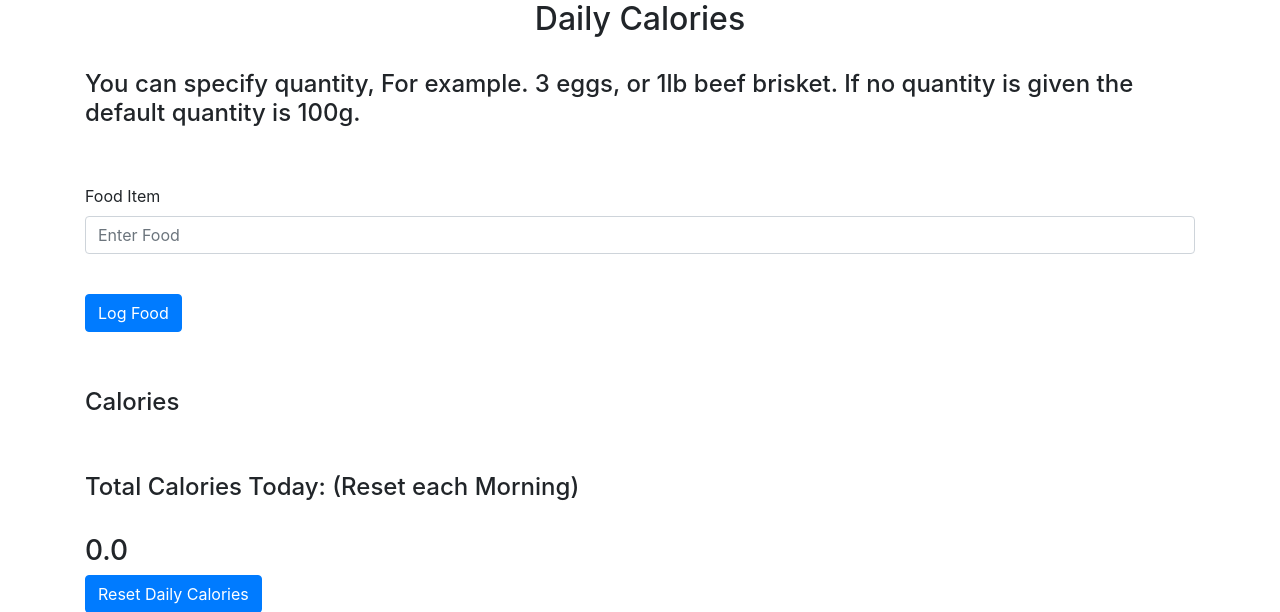
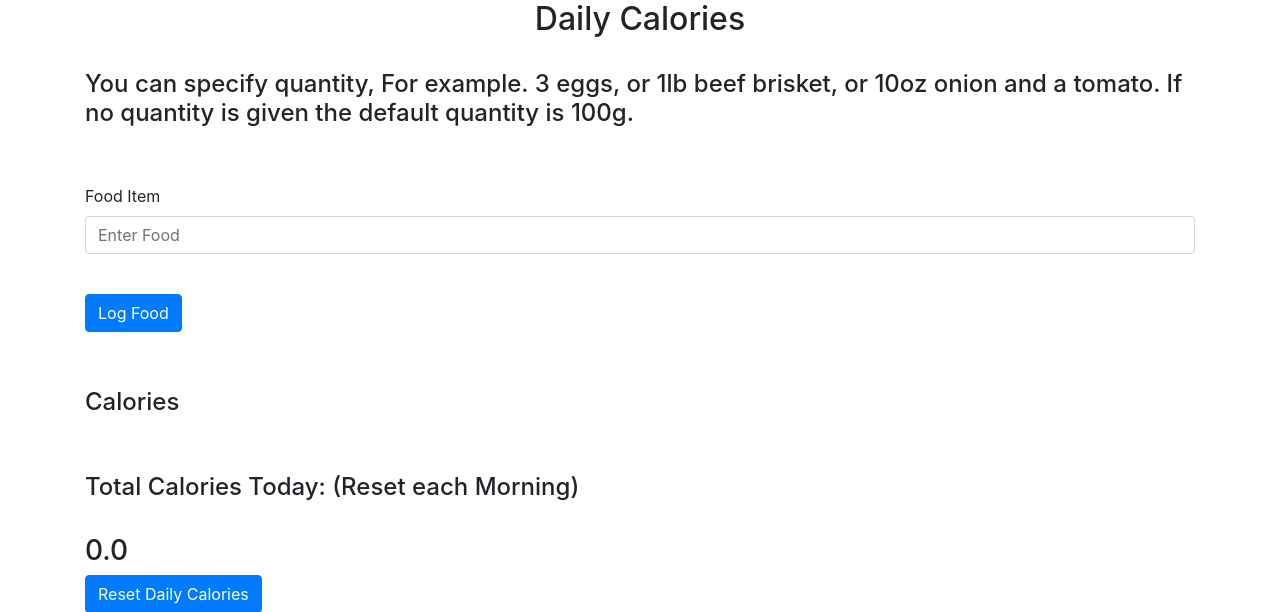
Before and after one commit to whc1315/IronWillFoodFitness, a Flask app: page /calories in a window 1280 px wide. Shown: the part 112-724 px from the top of the page. Run offline with Flask 2, Linux system fonts and the light colour scheme; a user stored in the database is signed in; some libraries are stand-ins or nearby versions.

```diff
--- a/website/templates/calories.html
+++ b/website/templates/calories.html
@@ -4,8 +4,8 @@ content %}
   <h2 align="center">Daily Calories</h2>
   <br />
   <h4>
-    You can specify quantity, For example. 3 eggs, or 1lb beef brisket. If no
-    quantity is given the default quantity is 100g.
+    You can specify quantity, For example. 3 eggs, or 1lb beef brisket, or 10oz
+    onion and a tomato. If no quantity is given the default quantity is 100g.
   </h4>
   <br /><br />
   <div class="form-group">
```
